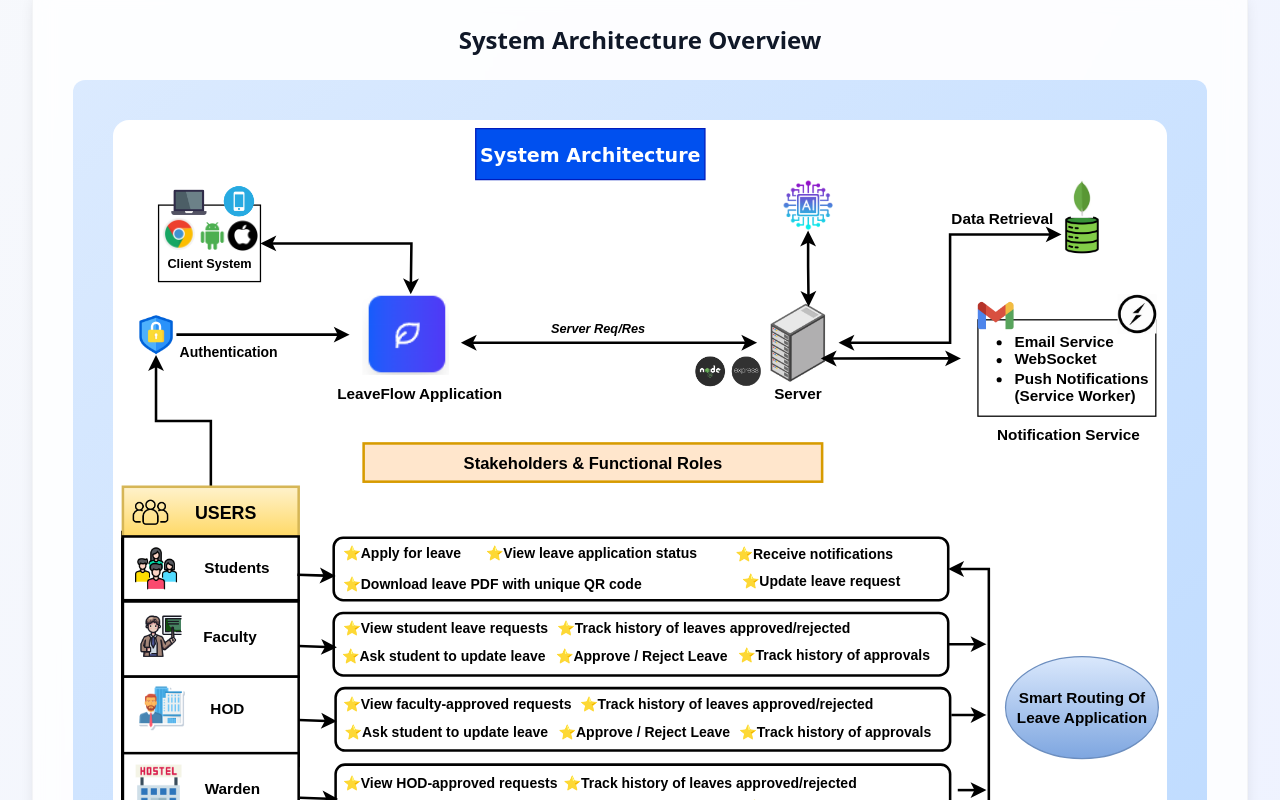
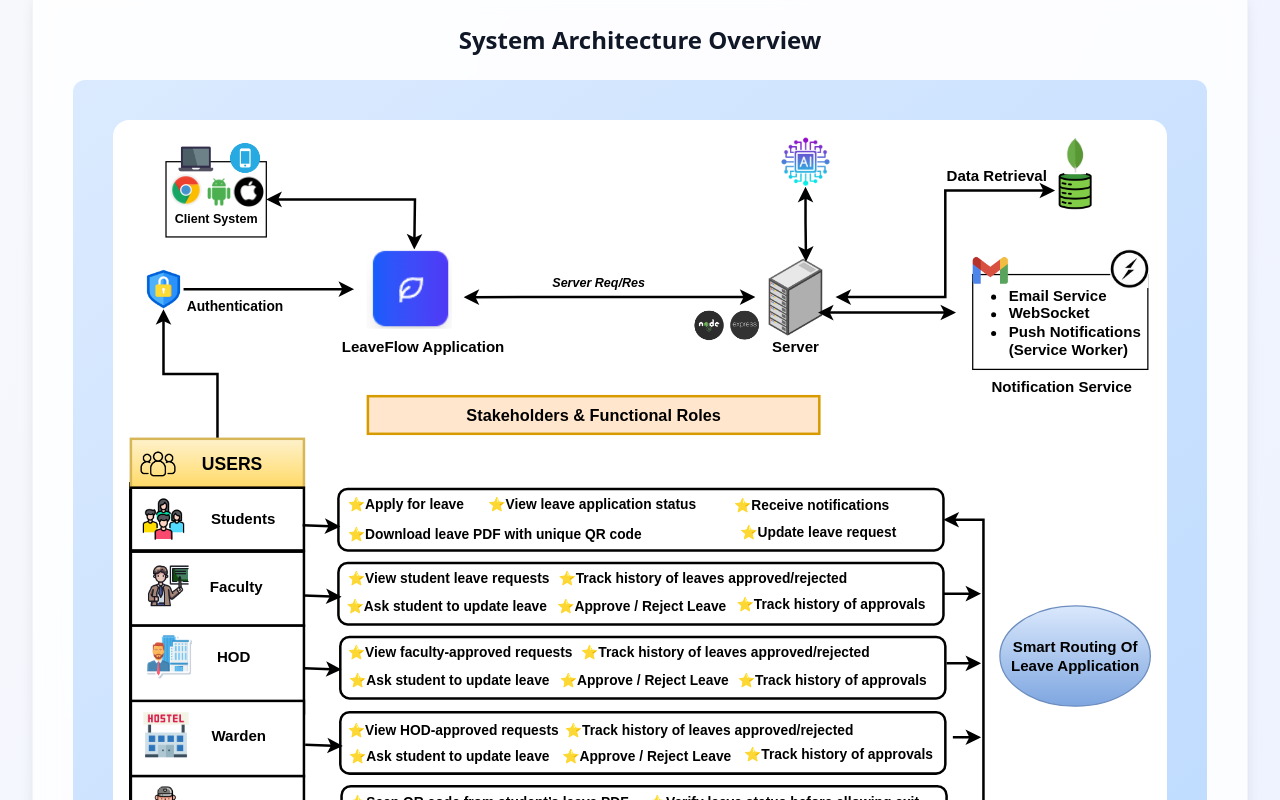
Before and after one commit to AnkeetSah/leaveFlow-LandingPage, a React (Vite) app: page / in a window 1280 px wide. Shown: the part 9880-10680 px from the top of the page. Built offline with nearby package versions, Linux system fonts and the light colour scheme.

Commit message:
updated the system Architecture

```diff
--- a/src/components/sections/TechnologyStack.tsx
+++ b/src/components/sections/TechnologyStack.tsx
@@ -314,8 +314,8 @@ const TechnologyStack = () => {
             System Architecture Overview
           </h3>
           <div className="bg-gradient-to-br from-blue-100 to-blue-200 rounded-xl flex justify-center items-center md:p-10 p-2 mb-6">
-           <div className="w-full p-2 bg-white rounded-2xl">
-             <img className="w-full rounded-xl" src="../../../public/assets/Leave-Flow-Architecture.drawio.svg" alt=""/>
+           <div className="w-full p-4  bg-white rounded-2xl">
+             <img className="w-full rounded-xl" src="../../../public/assets/system.svg" alt=""/>
            </div>
           </div>
 
```
Also changed, not shown: public/assets/system.svg (added).
